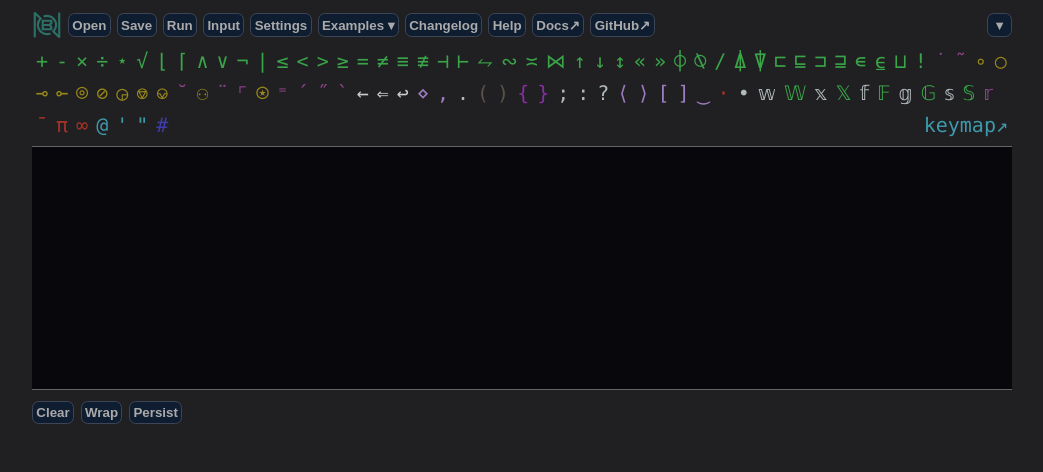
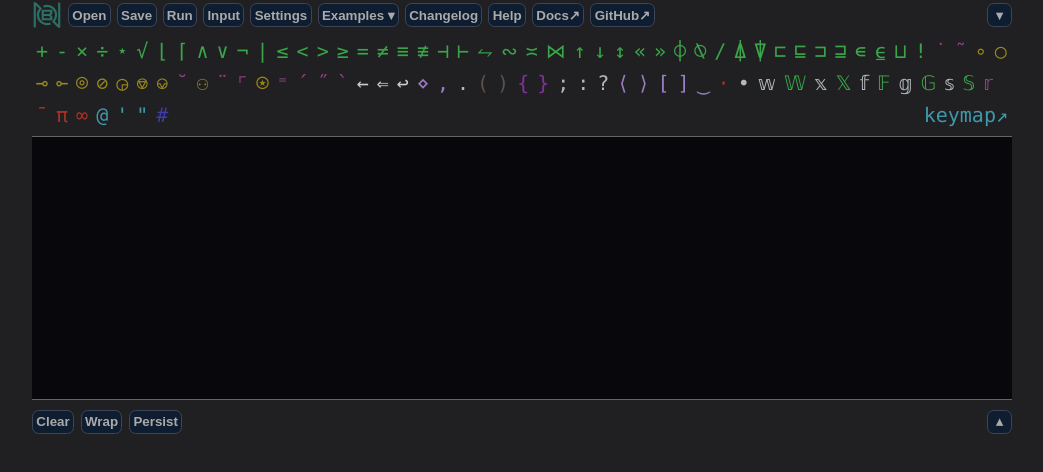
Before and after one commit to funmaker/bqneditor, a React app: page / in a window 1280 px wide. Shown: the top 472 px of the page, without its empty margins (118-1161 px from the left). Built offline with nearby package versions, Linux system fonts and the light colour scheme; a web font is replaced by a local one.

Commit message:
- Fixed scroll bug even more - Added keybind and button to fold output log - Line commenting now takes indentation into account

```diff
--- a/package.json
+++ b/package.json
@@ -1,6 +1,6 @@
 {
   "name": "bqneditor",
-  "version": "2.0.2",
+  "version": "2.1.0-dev",
   "description": "BQN Editor",
   "author": "Fun Maker <funmaker95@gmail.com>",
   "license": "MIT",
--- a/src/app/App.tsx
+++ b/src/app/App.tsx
@@ -33,7 +33,7 @@ const StyledApp = styled.div`
   align-items: stretch;
   height: 100%;
   width: 50em;
-  padding: 0.5em;
+  padding: 0 0.5em;
   margin: 0 auto;
   min-width: 20em;
   max-width: calc(100% - 4em);
--- a/src/app/Outputs.tsx
+++ b/src/app/Outputs.tsx
@@ -1,5 +1,5 @@
-import React, { useState } from "react";
-import styled from "styled-components";
+import React, { useCallback, useState } from "react";
+import styled, { css } from "styled-components";
 import Resizer from "../components/Resizer";
 import Button from "../components/Button";
 import useApp from "../hooks/useApp";
@@ -8,35 +8,48 @@ import Output from "./Output";
 export default function Outputs() {
   const app = useApp();
   const outputs = app.output.useWatch();
+  const [show, setShow] = app.settings.useWatch("output.show");
   const [persists, setPersists] = app.settings.useWatch("output.persist");
   const [wrap, setWrap] = app.settings.useWatch("output.wrap");
   const [height, setHeight] = useState<number | null>(null);
 
+  const onHeightChange = useCallback((newHeight: number) => {
+    setShow(true);
+    setHeight(newHeight);
+  }, [setShow]);
+
   return (
-    <StyledOutputs style={{ height: height !== null ? height + "px" : undefined }}>
-      <Resizer position="top" onResize={setHeight} />
+    <StyledOutputs style={{ height: height !== null && show ? height + "px" : undefined }} $fold={!show}>
+      <Resizer position="top" onResize={onHeightChange} />
       <Buttons>
         <Button onClick={app.output.clear} title="Clear output log">Clear</Button>
         <Button active={wrap} setActive={setWrap} title="Wrap output lines">Wrap</Button>
         <Button active={persists} setActive={setPersists} title="Do not clear output on run">Persist</Button>
+
+        <RightButton setActive={setShow} title="Toggle Glyphs">{show ? "▴" : "▾"}</RightButton>
       </Buttons>
       <OutputWrap>
-        {outputs.map(output => <Output key={output.id} output={output} wrap={wrap} />)}
+        {show && outputs.map(output => <Output key={output.id} output={output} wrap={wrap} />)}
       </OutputWrap>
     </StyledOutputs>
   );
 }
 
-const StyledOutputs = styled.div`
+const StyledOutputs = styled.div<{ $fold?: boolean }>`
   position: relative;
   height: 50vh;
   min-height: 2em;
   display: flex;
   flex-direction: column;
+
+  ${props => props.$fold && css`
+    height: 2em;
+  `};
 `;
 
 const Buttons = styled.div`
-  padding: 0.3em 0;
+  display: flex;
+  padding: 0.5em 0;
   overflow: hidden;
 
   :not(:first-child) {
@@ -44,6 +57,10 @@ const Buttons = styled.div`
   }
 `;
 
+const RightButton = styled(Button)`
+  margin-left: auto !important;
+`;
+
 const OutputWrap = styled.div`
   overflow: auto;
   flex: 1;
--- a/src/app/editor/Code.tsx
+++ b/src/app/editor/Code.tsx
@@ -8,7 +8,8 @@ interface CodeProps {
   children: string;
 }
 
-export default function Code({ className, inline, children }: CodeProps) {
+// eslint-disable-next-line prefer-arrow-callback
+export default React.forwardRef<HTMLElement, CodeProps>(function Code({ className, inline, children }, ref) {
   const tokens = useMemo(() => tokenize(children), [children]);
 
   const colored = tokens.map((token, id) => {
@@ -20,11 +21,11 @@ export default function Code({ className, inline, children }: CodeProps) {
   });
 
   return (
-    <StyledCode className={className} as={inline ? "span" : "div"} $inline={inline}>
+    <StyledCode className={className} as={inline ? "span" : "div"} $inline={inline} ref={ref}>
       {colored}
     </StyledCode>
   );
-}
+});
 
 
 const StyledCode = styled.div<{ $inline?: boolean }>`
--- a/src/app/editor/Editor.tsx
+++ b/src/app/editor/Editor.tsx
@@ -1,4 +1,4 @@
-import React, { useCallback, useState } from "react";
+import React, { useCallback, useEffect, useRef, useState } from "react";
 import styled from "styled-components";
 import { KeyAction } from "../../hooks/useSettings";
 import glyphs from "../../bqn/glyphs";
@@ -10,19 +10,10 @@ const MOD_KEYS = ["Shift", "Control", "Alt", "AltGraph", "CapsLock", "Fn", "FnLo
 export default function Editor() {
   const app = useApp();
   const code = app.code.useWatch();
+  const codeRef = useRef<HTMLDivElement | null>(null);
   const [height, setHeight] = useState<number | null>(null);
 
-  const onChange = useCallback((ev: React.ChangeEvent<HTMLTextAreaElement>) => {
-    app.code.set(ev.currentTarget.value);
-
-    const prevHeight = ev.currentTarget.style.height;
-    ev.currentTarget.style.height = "0";
-    const newHeight = ev.currentTarget.scrollHeight;
-
-    setHeight(newHeight);
-
-    ev.currentTarget.style.height = prevHeight;
-  }, [app.code]);
+  const onChange = useCallback((ev: React.ChangeEvent<HTMLTextAreaElement>) => app.code.set(ev.currentTarget.value), [app.code]);
 
   const onKeyDown = useCallback((ev: React.KeyboardEvent<HTMLTextAreaElement>) => {
     const keyBinds = Object.entries(app.settings.ref.current.keyBinds).map(([action, bind]) => [action as KeyAction, bind] as const);
@@ -56,6 +47,7 @@ export default function Editor() {
         case KeyAction.OPEN: app.code.open(); break;
         case KeyAction.OPEN_INPUT: app.input.open(); break;
         case KeyAction.COMMENT_LINE: app.code.commentLine(); break;
+        case KeyAction.FOLD_OUTPUTS: app.settings.set("output.show", show => !show); break;
         default: console.error("Unhandled key action: " + action);
       }
 
@@ -102,9 +94,14 @@ export default function Editor() {
     ev.currentTarget.scrollLeft = 0;
   }, []);
 
+  useEffect(() => {
+    if(!codeRef.current) return;
+    setHeight(codeRef.current.clientHeight);
+  }, [code]);
+
   return (
     <StyledEditor>
-      <StyledCode>{code}</StyledCode>
+      <StyledCode ref={codeRef}>{code}</StyledCode>
       <StyledTextArea autoComplete="off" autoCorrect="off" autoCapitalize="off" spellCheck="false"
                       value={code} onChange={onChange} onKeyDown={onKeyDown} onScroll={onScroll}
                       style={{ height: height ? height + "px" : undefined }}
@@ -148,4 +145,9 @@ const StyledCode = styled(Code)`
   width: 100%;
   min-height: 100%;
   padding: 0.5em;
+
+  &::after {
+    content: " ";
+    display: inline;
+  }
 `;
--- a/src/app/menu/Settings.tsx
+++ b/src/app/menu/Settings.tsx
@@ -45,6 +45,7 @@ export default function Settings() {
       <KeyBindRow path="keyBinds.openInput"   useWatch={app.settings.useWatch} label="Upload input file" />
       <KeyBindRow path="keyBinds.save"        useWatch={app.settings.useWatch} label="Download code" />
       <KeyBindRow path="keyBinds.commentLine" useWatch={app.settings.useWatch} label="(Un)Comment lines" />
+      <KeyBindRow path="keyBinds.foldOutputs" useWatch={app.settings.useWatch} label="Hide output log" />
     </StyledModal>
   );
   /* eslint-enable react/jsx-props-no-multi-spaces */
--- a/src/hooks/useCode.ts
+++ b/src/hooks/useCode.ts
@@ -127,11 +127,17 @@ export function useCodeState(input: AppInputState, output: AppOutputState, setti
   }, [mapLines]);
 
   const commentLine = useCallback(() => {
-    mapLines(lines => (
-      lines.every(line => line.startsWith("#"))
-        ? lines.map(line => line.slice(1))
-        : lines.map(line => "#" + line)
-    ));
+    mapLines(lines => {
+      const level = lines.map(line => line.match(/^ */)?.at(0)?.length || 0)
+                          .reduce((acc, val) => Math.min(acc, val));
+      const indent = " ".repeat(level);
+
+      if(lines.every(line => line.slice(level).startsWith("#"))) {
+        return lines.map(line => indent + line.slice(level + 1));
+      } else {
+        return lines.map(line => indent + "#" + line.slice(level));
+      }
+    });
   }, [mapLines]);
 
   const state = useMemo<AppCodeState>(() => ({
@@ -145,7 +151,7 @@ export function useCodeState(input: AppInputState, output: AppOutputState, setti
     useWatch: useCode,
     ref: codeRef,
     inputRef,
-  }), [codeRef, commentLine, insert, run, setCodeEx]);
+  }), [codeRef, commentLine, indentLine, insert, run, setCodeEx]);
 
   return [code, state];
 }
--- a/src/hooks/useSettings.ts
+++ b/src/hooks/useSettings.ts
@@ -11,6 +11,7 @@ export enum KeyAction {
   OPEN = "open",
   OPEN_INPUT = "openInput",
   COMMENT_LINE = "commentLine",
+  FOLD_OUTPUTS = "foldOutputs",
 }
 
 export interface KeyBind {
@@ -31,6 +32,7 @@ export interface Settings {
     showExtra: boolean;
   };
   output: {
+    show: boolean;
     persist: boolean;
     wrap: boolean;
     multimedia: boolean;
@@ -47,6 +49,7 @@ const defaultSettings: Settings = {
     showExtra: false,
   },
   output: {
+    show: true,
     persist: false,
     wrap: false,
     multimedia: true,
@@ -59,6 +62,7 @@ const defaultSettings: Settings = {
     [KeyAction.OPEN]:        { key: "o", ctrl: true },
     [KeyAction.OPEN_INPUT]:   { key: "i", ctrl: true },
     [KeyAction.COMMENT_LINE]: { key: "/", ctrl: true },
+    [KeyAction.FOLD_OUTPUTS]: { key: "Escape" },
     /* eslint-enable key-spacing */
   },
 };
```
Also changed, not shown: 1 other file (tests, documents, lock files or other folders).
